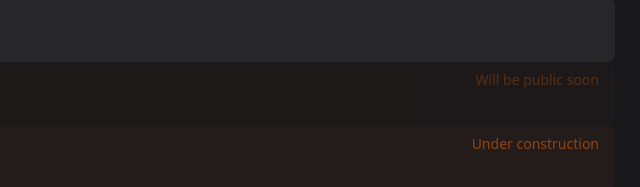
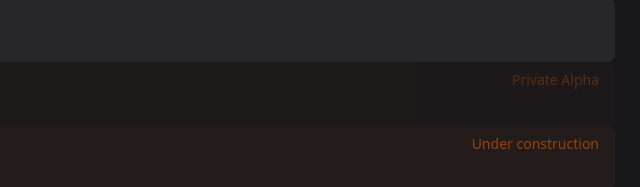
Before and after one commit to westbrookdaniel/website, an Eleventy site: page src/index.njk in a window 1280 px wide. Shown: the part 304-491 px from the top of the page, 601-1241 px from the left. Built offline with nearby package versions, Linux system fonts and the light colour scheme; Eleventy itself is replaced by a stand-in of ours; files that its build step writes are made by us from their sources.

Commit message:
update wording

```diff
--- a/src/index.njk
+++ b/src/index.njk
@@ -43,7 +43,7 @@ title: Daniel Westbrook - Web Developer
   </div>
   <div class="grid grid-cols-1 md:grid-cols-2 lg:grid-cols-2 gap-4 w-full xl:ml-16">
     <div class="pill extra disabled">
-	  <code>jira-plus</code> <span>Will be public soon</span>
+	  <code>jira-plus</code> <span>Private Alpha</span>
       <p>Improved frontend for Jira</p>
 	</div>
     <a href="https://github.com/westbrookdaniel/agent" target="_blank" class="pill extra">
```
